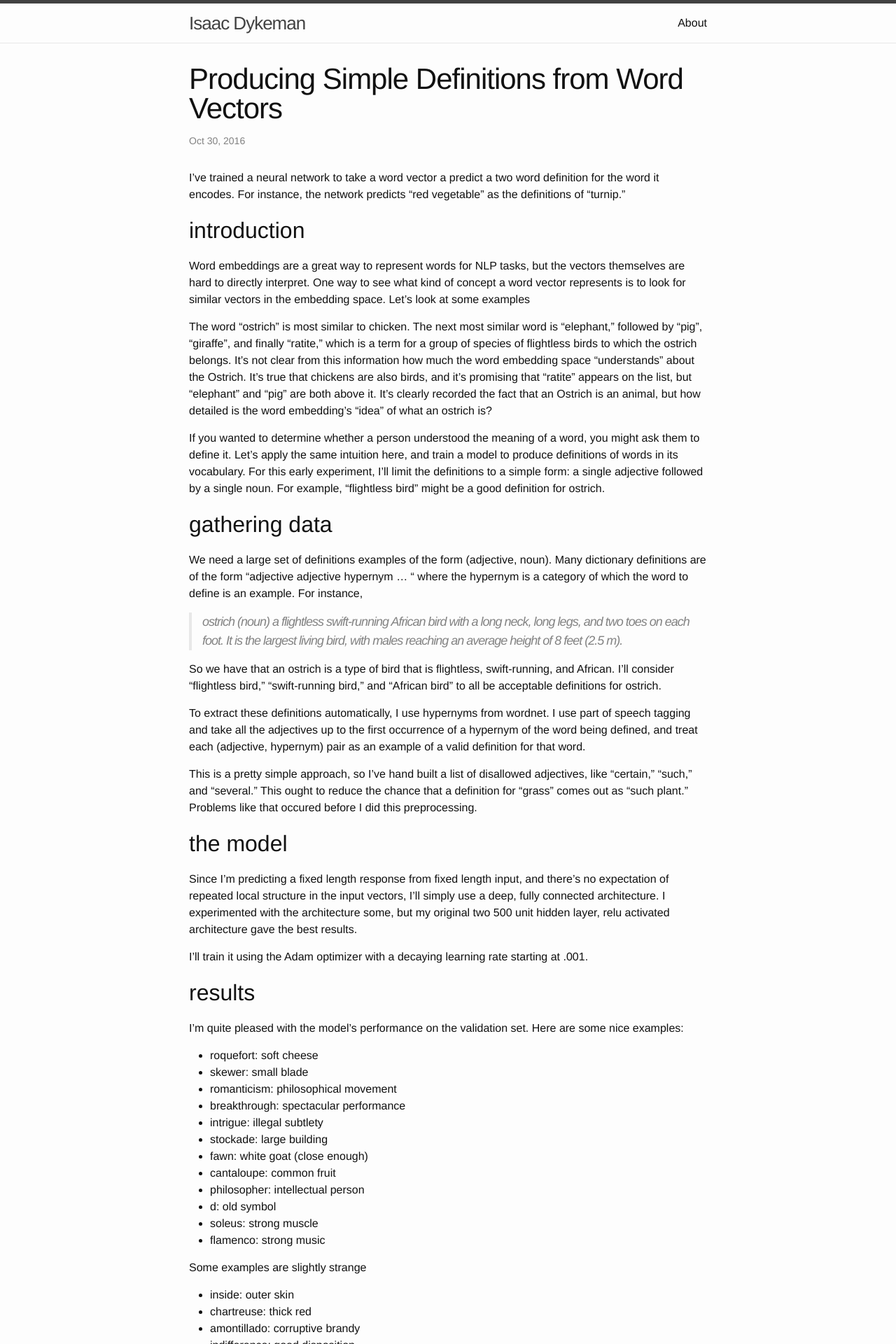
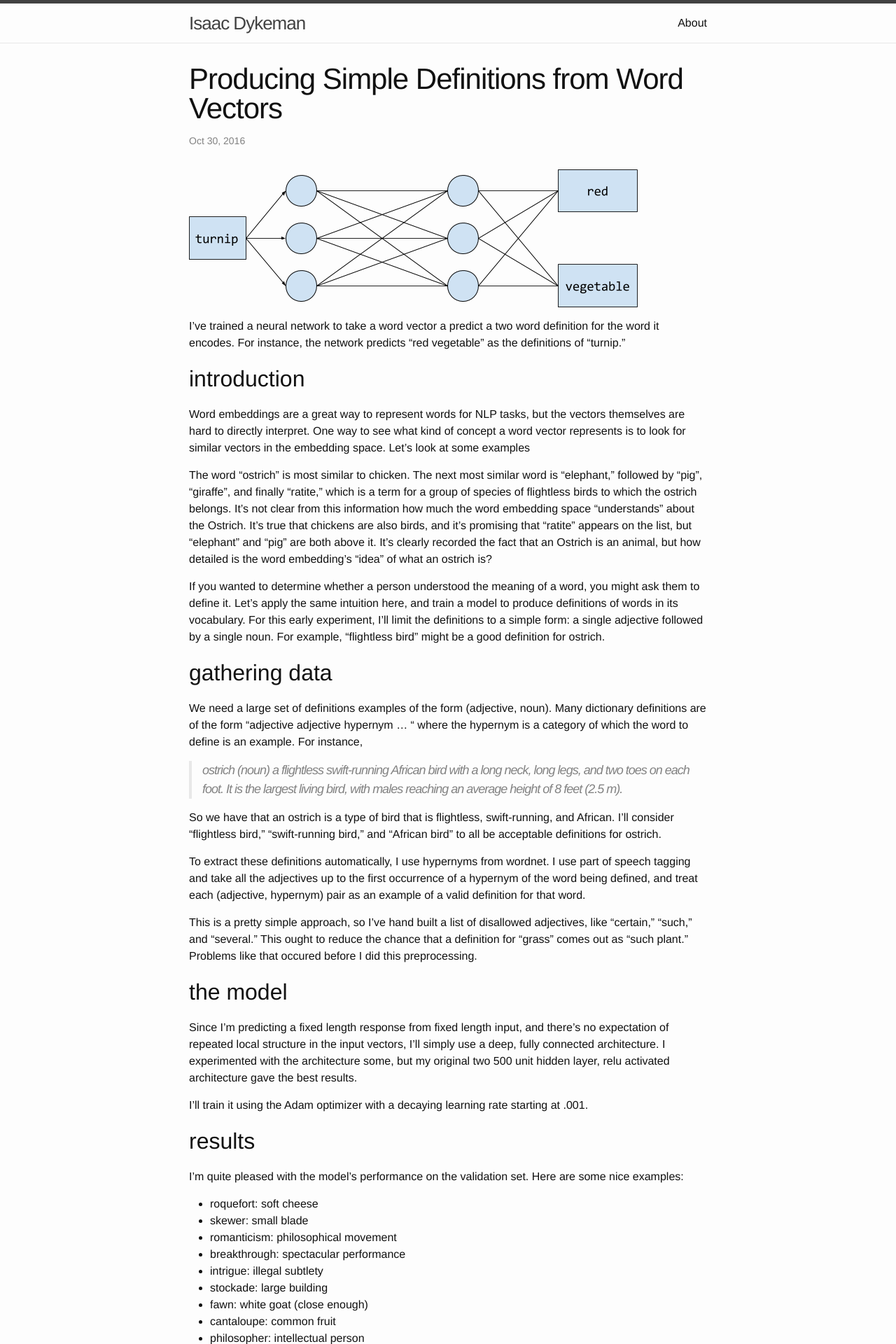
Before and after one commit to IJDykeman/ijdykeman.github.io, a Jekyll site: the page built from _posts/2016-10-29-simple_definitions.markdown, in a window 1280 px wide. Shown: the top 1920 px of the page at 70% size. Built offline with Jekyll 4.4.1, drawn with Linux system fonts in a browser that asks for light colours.

Commit message:
add diagram

```diff
--- a/_posts/2016-10-29-simple_definitions.markdown
+++ b/_posts/2016-10-29-simple_definitions.markdown
@@ -6,7 +6,10 @@ categories: ml
 ---
 
 
+![Simple network diagram]({{ site.url }}/assets/turnip_net.png)
+
 I’ve trained a neural network to take a word vector a predict a two word definition for the word it encodes.  For instance, the network predicts “red vegetable” as the definitions of “turnip.”
+
 
 
 ## introduction
```
Also changed, not shown: assets/turnip_net.png (added).
